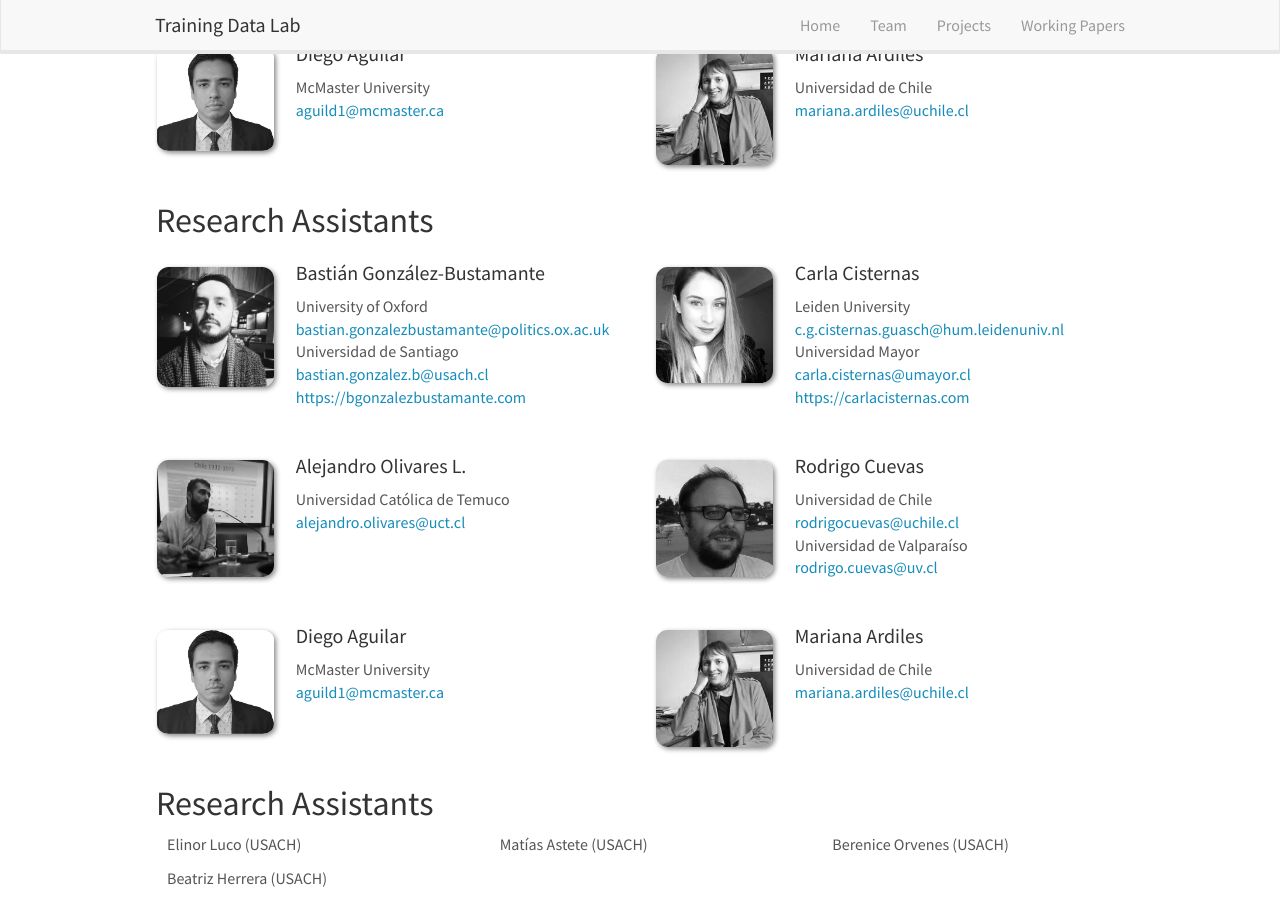
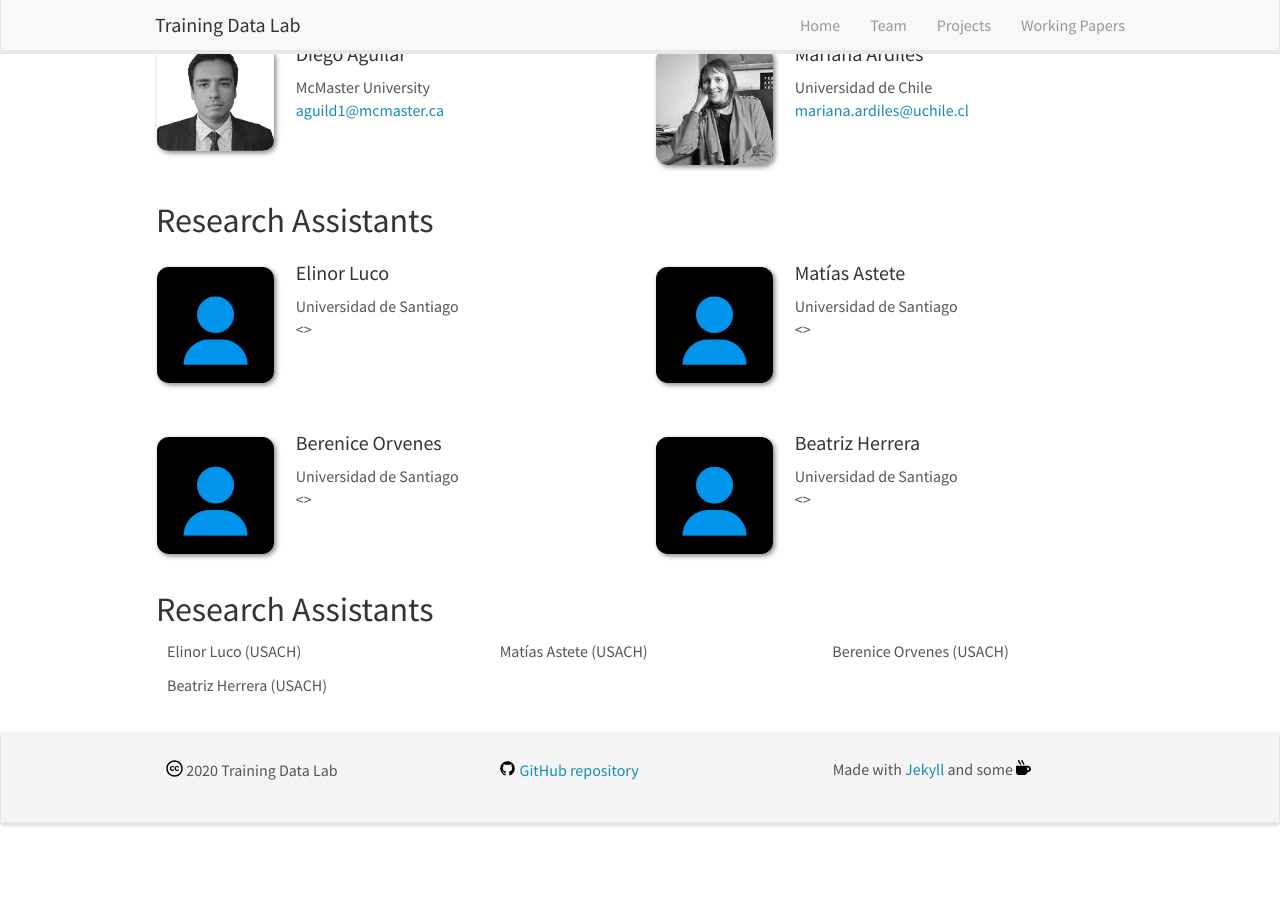
Before and after one commit to training-datalab/old-training-datalab.com, a Jekyll site: the page built from _pages/team.md, in a window 1280 px wide and 900 px high, scrolled down 573 px. Built offline with Jekyll 4.4.1, drawn with Linux system fonts in a browser that asks for light colours; nearby versions of some CDN libraries; after the commit the page ends 1421 px from its top, so only the background shows below that.

Commit message:
Update research_assistants.yml

```diff
--- a/_data/research_assistants.yml
+++ b/_data/research_assistants.yml
@@ -1,47 +1,31 @@
-- name: Bastián González-Bustamante
-  photo: bgonzalezbustamante.jpg
-  info1: University of Oxford
-  email: bastian.gonzalezbustamante@politics.ox.ac.uk
-  info2: Universidad de Santiago
-  info3: <a href="mailto:bastian.gonzalez.b@usach.cl">bastian.gonzalez.b@usach.cl</a>
-  website: <a href="https://bgonzalezbustamante.com" target="_blank">https://bgonzalezbustamante.com</a>
-
-- name: Carla Cisternas
-  photo: ccisternas.jpg
-  info1: Leiden University
-  email: c.g.cisternas.guasch@hum.leidenuniv.nl
-  info2: Universidad Mayor
-  info3: <a href="mailto:carla.cisternas@umayor.cl">carla.cisternas@umayor.cl</a>
-  website: <a href="https://carlacisternas.com/" target="_blank">https://carlacisternas.com</a>
-
-- name: Alejandro Olivares L.
-  photo: aolivares.jpg
-  info1: Universidad Católica de Temuco
-  email: alejandro.olivares@uct.cl
+- name: Elinor Luco
+  photo: avatar.jpg
+  info1: Universidad de Santiago
+  email:
   info2:
   info3:
   website:
 
-- name: Rodrigo Cuevas
-  photo: rcuevas.jpg
-  info1: Universidad de Chile
-  email: rodrigocuevas@uchile.cl
-  info2: Universidad de Valparaíso
-  info3: <a href="mailto:rodrigo.cuevas@uv.cl">rodrigo.cuevas@uv.cl</a>
-  website:
-
-- name: Diego Aguilar
-  photo: daguilar.jpg
-  info1: McMaster University
-  email: aguild1@mcmaster.ca
+- name: Matías Astete
+  photo: avatar.jpg
+  info1: Universidad de Santiago
+  email:
   info2:
   info3:
   website:
 
-- name: Mariana Ardiles
-  photo: mardiles.jpg
-  info1: Universidad de Chile
-  email: mariana.ardiles@uchile.cl
+- name: Berenice Orvenes
+  photo: avatar.jpg
+  info1: Universidad de Santiago
+  email:
   info2:
   info3:
   website:
+
+- name: Beatriz Herrera
+  photo: avatar.jpg
+  info1: Universidad de Santiago
+  email:
+  info2:
+  info3:
+  website:
```
